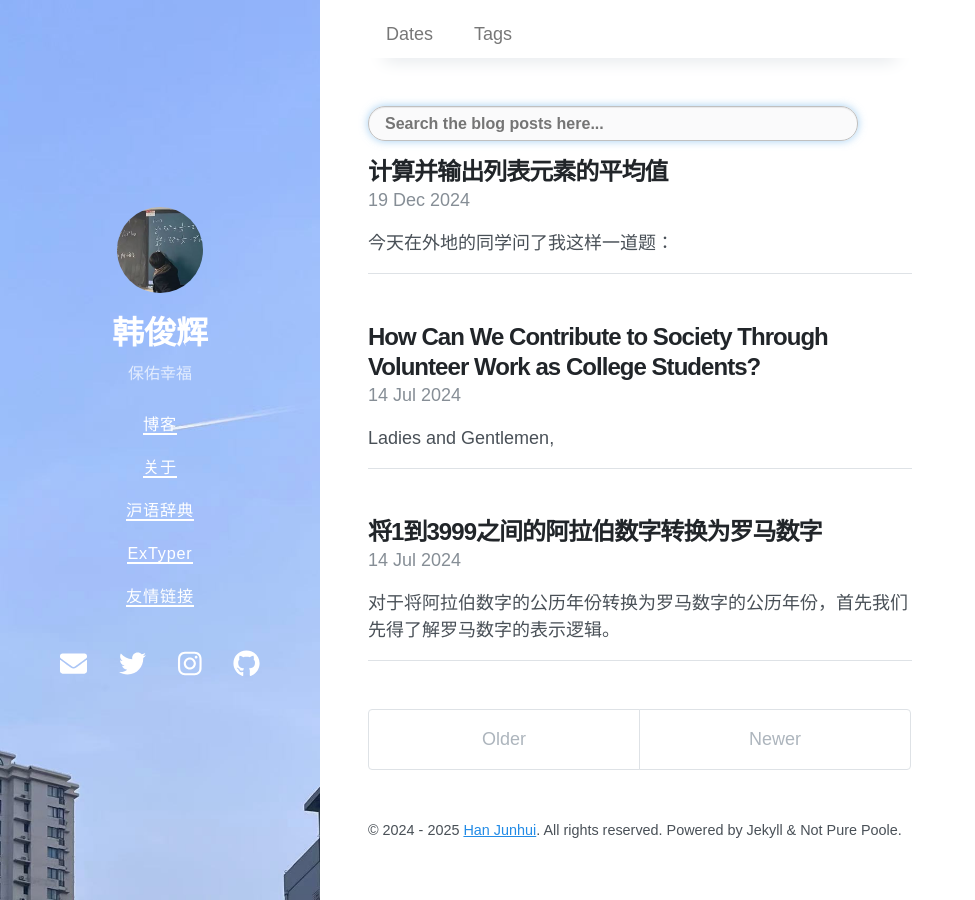
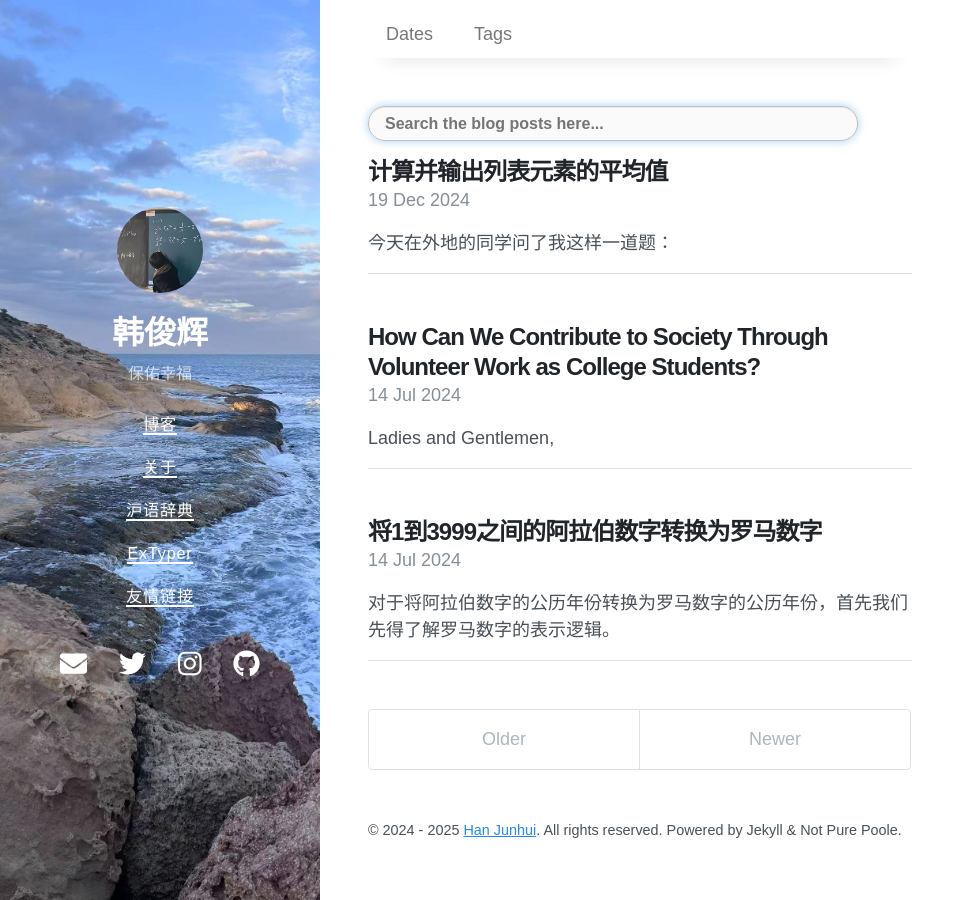
Before and after one commit to laxib3/laxib3.github.io, a Jekyll site: the page built from index.html, in a window 1280 px wide. Shown: the whole page, without its empty margins (0-975 px from the left). Built offline with Jekyll 4.4.1, drawn with Linux system fonts in a browser that asks for light colours; nearby versions of some CDN libraries; the list of posts is cut into pages by our own code.

Commit message:
Update _config.yml

```diff
--- a/_config.yml
+++ b/_config.yml
@@ -5,7 +5,7 @@ url: https://laxib3.github.io
 avatar: /images/tx.jpg
 paginate: 5
 permalink: pretty
-cover_image: /images/bg.jpg
+cover_image: /images/bg2.jpg
 
 # Gems
 plugins:
```
